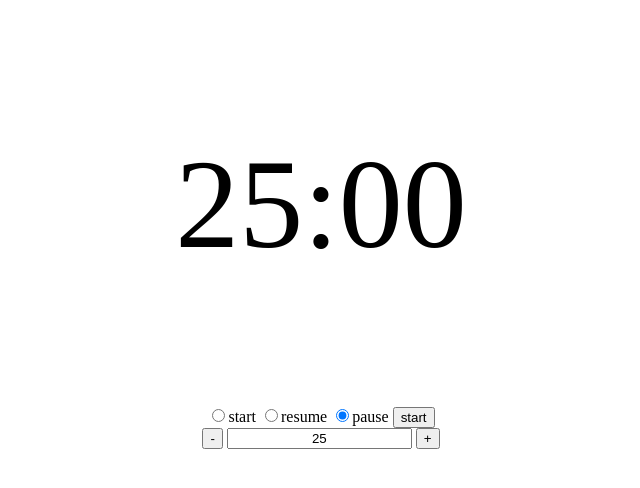
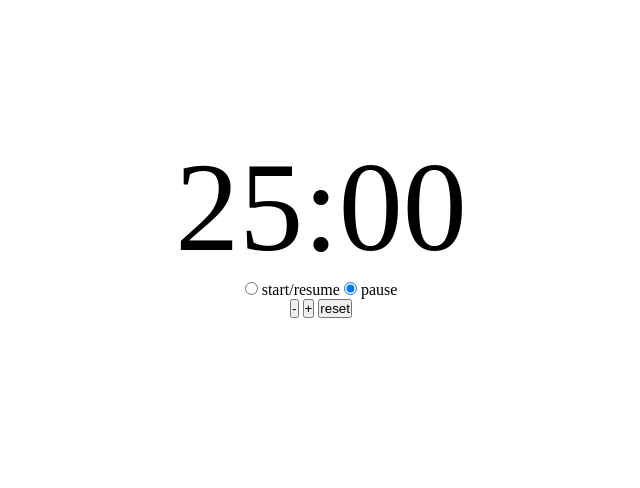
Before and after one commit to f021/draft, a website built with webpack: page src/index.html in a window 1280 px wide. Shown: the part 174-662 px from the top of the page, without its empty margins (319-959 px from the left). Built offline with nearby package versions, Linux system fonts and the light colour scheme.

Commit message:
pomodoro done

```diff
--- a/src/index.html
+++ b/src/index.html
@@ -3,24 +3,20 @@
 <html>
   <head>
     <meta charset="utf-8">
-    <title>es6-webpack-babel-boilerplate</title>
+    <title>zipline: pomodoro</title>
     <link rel="stylesheet" href="main.css">
   </head>
   <body>
     <main>
       <div id="pomodoro">
-       <p id="time" data-time="25">25:00</p>
+       <p id="time" data-time="1500">25:00</p>
        <form name="ui">
-        <label><input type="radio" name="player" value="start">start</label>
-        <label><input type="radio" name="player" value="resume">resume</label>
-        <label><input type="radio" name="player" value="pause" checked>pause</label>
-        <button type="button" name="start">start</button>
-        <button type="button" name="resume" class="hidden">resume</button>
-        <button type="button" name="pause" class="hidden">pause</button>
+        <label><input id="start" type="radio" name="player"> start/resume</label>
+        <label><input id="pause" type="radio" name="player" checked> pause</label>
         <br />
-        <button type="button" onclick="dec()">-</button>
-        <input type="text" value="25">
-        <button type="button" onclick="inc()">+</button>
+        <button type="button" onclick="main.inc(-60)">-</button>
+        <button type="button" onclick="main.inc(60)">+</button>
+        <button type="button" onclick="main.reset()">reset</button>
       </form>
       </div>
     </main>
--- a/src/main.css
+++ b/src/main.css
@@ -1,15 +1,10 @@
-*{
+* {
   box-sizing: border-box;
-}
-
-.hidden {
-  display: none;
+  margin: 0;
+  padding: 0;
 }
 
 html, body {
-  margin: 0;
-  padding: 0;
-  width: 100%;
   height: 100vh;
 }
 
@@ -21,7 +16,6 @@ main {
   width: 100%;
   height: 100%;
   display: flex;
-  flex-direction: column;
   align-items: center;
   justify-content: center;
 }
@@ -29,7 +23,3 @@ main {
 form[name="ui"] {
   text-align:center;
 }
-
-input {
-  text-align: center;
-}
--- a/src/main.js
+++ b/src/main.js
@@ -1,29 +1,20 @@
-
-let time = 50;
-const a = () => { setInterval(() => {
-  document.getElementById('time').innerText = time--;
-}, 1000);
-}
-
-const dec = _ => time -= 60;
-const inc = _ => time += 60;
-const Timer = (time) => {
-
-  let timeID;
-
-  return {
-
-    start() {
-      timeID = setInterval(() => {
-      if (document.querySelector('input[name="player"]:checked').value === 'start') {
-        document.querySelector('#time').innerText = time--;
-      };
-      console.log(document.querySelector('input[name="player"]:checked').value);
-      }, 1000);
-    },
-
-    stop() { clearInterval(timeID);}
+const $ = str => document.querySelector(str);
+const time = (elm = $('#time'), attr = "time") => elm.dataset[attr];
+const addZero = n => '0'.repeat(2 - String(n).length) + n;
+const set = n => {
+  if (n >= 0 && n <= 59 * 60) {
+    $('#time').dataset.time = n;
+    $('#time').innerText = `${addZero(Math.floor(time()/60))}:${addZero(time()%60)}`;
   }
 };
+const inc = n => set(+time() + n);
+const reset = _ => {set (25 * 60); $('#pause').checked = true;};
+const done = _ => {alert('done!'); reset(); };
 
-module.exports = {Timer};
+setTimeout(function go() {
+  if ($('#start').checked && time() > 0) inc(-1);
+  if (+time() === 0) done();
+  setTimeout(go, 1000);
+}, 1000);
+
+module.exports = {inc, reset};
```
